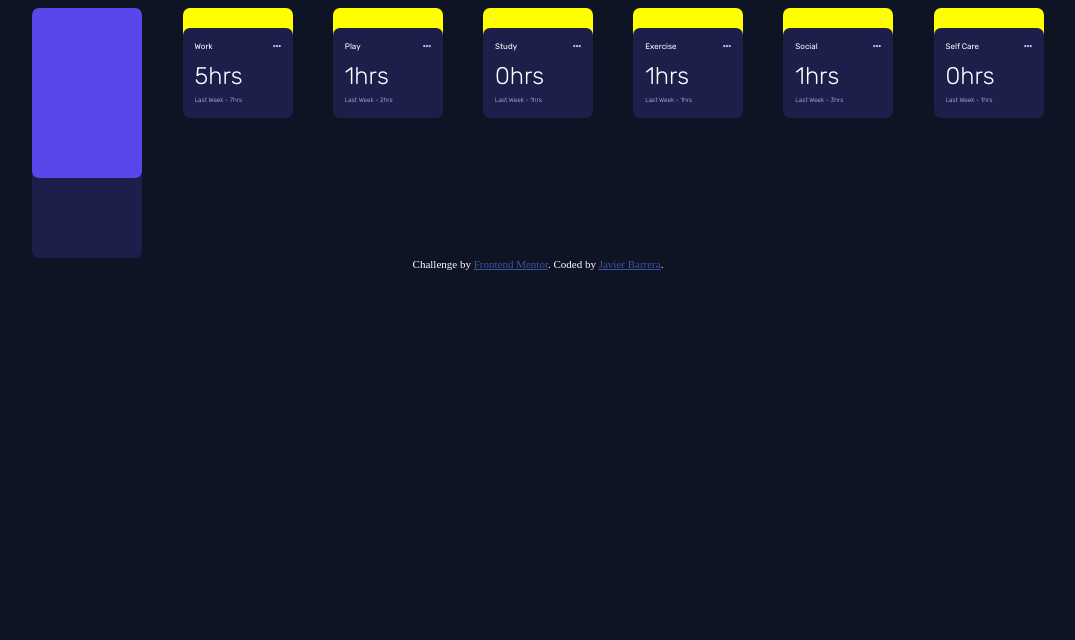
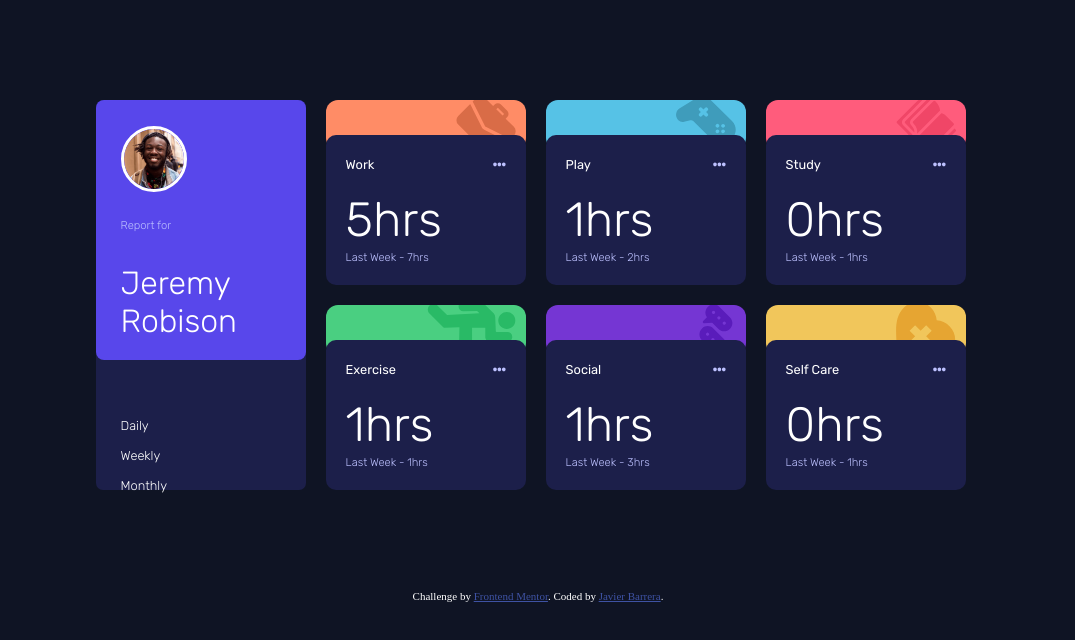
Before and after one commit to javierb256/Time-Management-Dashboard, a React (Create React App) app: page / in a window 1280 px wide. Shown: the top 640 px of the page, without its empty margins (102-1177 px from the left). Built offline with nearby package versions, Linux system fonts and the light colour scheme.

Commit message:
fixed desktop basic view

```diff
--- a/src/Components/BigCard.js
+++ b/src/Components/BigCard.js
@@ -1,12 +1,25 @@
 //add BigCard styling
 import classes from "./BigCard.module.css";
-
-function BigCard(){
-    return(
-        <div className={classes.filters}>
-            <div className={classes.user}></div>
+import profile from "../images/image-jeremy.png";
+function BigCard() {
+  return (
+    <div className={classes.userContainer}>
+      <div className={classes.user}>
+        <div className={classes.userContent}>
+          <img src={profile} alt="user card" className={classes.profilePic} />
+          <div className={classes.userInformation}>
+            <h6>Report for</h6>
+            <p className={classes.username}>Jeremy Robison</p>
+          </div>
         </div>
-    );
+        <ul>
+            <li>Daily</li>
+            <li>Weekly</li>
+            <li>Monthly</li>
+        </ul>
+      </div>
+    </div>
+  );
 }
 
 export default BigCard;
--- a/src/Components/BigCard.module.css
+++ b/src/Components/BigCard.module.css
@@ -1,7 +1,9 @@
-.filters{
+.userContainer{
     display: relative;
-    height: 250px;
-    width: 110px;
+    /* height: 250px;
+    width: 110px; */
+    height: 390px;
+    width: 210px;
     background-color: hsl(235, 46%, 20%);
     border-radius: 7px;
     z-index: 2;
@@ -9,10 +11,50 @@
 
 .user{
     display: absolute;
-    height: 170px;
-    width: 110px;
+    /* height: 170px;
+    width: 110px; */
+    height: 260px;
+    width: 210px;
     background-color: hsl(246, 80%, 60%);
-    border-radius: 7px;
+    border-radius: 8px;
     z-index: 1;
 
 }
+.username{
+    font-family: 'Rubik', sans-serif;
+    color: white;
+    font-size: 2rem;
+    font-weight: 100;
+}
+
+h6{
+    margin-bottom: 0;
+}
+
+ul{
+    color: white;
+    list-style-type: none;
+    font-family: 'Rubik', sans-serif;
+    padding-left: 25px;
+}
+
+li{
+    font-size: 0.8rem;
+    font-weight: 100;
+    margin-bottom: 15px;
+}
+
+
+.profilePic{
+    border: solid;
+    border-color: white;
+    border-radius: 50px;
+}
+
+.userContent{
+    padding: 30px 25px;
+}
+
+.userInformation{
+    margin-top: 30px;
+}
--- a/src/Components/Card.js
+++ b/src/Components/Card.js
@@ -10,7 +10,6 @@ function Card(props) {
   return (
     <>
     <div className={classes.container}>{props.children}</div>
-    {/* <div className={classes.top}></div> */}
     </>
   )
 
--- a/src/Components/Card.module.css
+++ b/src/Components/Card.module.css
@@ -1,18 +1,9 @@
 
 .container{
-    width: 110px;
-    height: 90px;
+    width: 200px;
+    height: 150px;
     background-color: hsl(235, 46%, 20%);
-    border-radius: 7px;
-    /* z-index: 7; */
+    border-radius: 10px;
+    z-index: 5;
 
 }
-
-.top{
-    position: relative;
-    width: 110px;
-    height: 20px;
-    background-color: green;
-    right: 40px;
-    z-index: 5;
-}
--- a/src/Information/Hours.js
+++ b/src/Information/Hours.js
@@ -12,30 +12,14 @@ import classes from "./Hours.module.css";
 import { FontAwesomeIcon } from "@fortawesome/react-fontawesome";
 import { faEllipsisH } from "@fortawesome/free-solid-svg-icons";
 
-import images from "../images/icon-exercise.svg";
+import work from "../images/icon-work.svg";
+import play from "../images/icon-play.svg";
+import study from "../images/icon-study.svg";
+import exercise from "../images/icon-exercise.svg";
+import social from "../images/icon-social.svg";
+import selfCare from "../images/icon-self-care.svg";
 
-const background = ["orange", "blue", "pink", "green", "purple", "yellow"]
-
-// const background = [
-//   {
-//     color: "orange"
-//   },
-//   {
-//     color: "blue"
-//   },
-//   {
-//     color: "pink"
-//   },
-//   {
-//     color: "green"
-//   },
-//   {
-//     color: "purple"
-//   },
-//   {
-//     color: "yellow"
-//   }
-// ]
+const background = [work, play, study, exercise, social, selfCare]
 
 function Hours() {
   return (
@@ -43,11 +27,10 @@ function Hours() {
       {data.map((element, index) => {
         return (
           <div className={classes.background}>
-            {/* <div className={classes.overlay}><img src={images} /></div>*/}
+            <div className={classes.icon}><img src={background[index]} alt="card icon"/></div>
             <div className={classes.cardDiv}>
-              <Card className={classes.push}>
-                <div className={classes.container}>
-                  {/* <div className={classes.top}></div> */}
+              <Card>
+                <div className={classes.cardInformation}>
                   <h5>
                     {element.title}
                     <span>
@@ -59,7 +42,9 @@ function Hours() {
                     Last Week - {element.timeframes.daily.previous}hrs
                   </h6>
                   {/* <div className={classes.top}></div> */}
+
                 </div>
+
               </Card>
             </div>
           </div>
--- a/src/Information/Hours.module.css
+++ b/src/Information/Hours.module.css
@@ -5,21 +5,17 @@ span{
     color: hsl(236, 100%, 87%);
 }
 
-img{
-    position: relative;
-    width: 20px;
-    left: 0px;
-}
+
 h3{
     margin-top: -3px;
     color: white;
     font-family: 'Rubik', sans-serif;
-    font-size: 1.5rem;
-    font-weight: 300;
+    font-size: 3rem;
+    font-weight: 200;
 }
 h5{
     color: white;
-    font-size: 0.5rem;
+    font-size: 0.8rem;
     font-family: 'Rubik', sans-serif;
     font-weight: 400;
 }
@@ -28,26 +24,57 @@ h6{
     margin-top: -7px;
     color: hsl(236, 100%, 87%);
     font-family: 'Rubik', sans-serif;
-    font-size: 0.4rem;
+    font-size: 0.7rem;
     font-weight: 300;
 }
 
-.container{
+img{
+    margin-top: -4px;
+    margin-right: 10px;
+    /* width: 50px; */
+    height: 60px;
+}
+
+.icon{
+    position: absolute;
+    overflow-y: hidden;
+    right: 0;
+    z-index: -1;
+}
+.background{
     position: relative;
-    padding: 1px 12px;
+    border-radius: 12px;
+    height: 50px;
+    z-index: -2;
+}
+
+.cardDiv{
+    margin-top: 35px;
+}
+
+.cardInformation{
+    padding: 1px 20px;
 }
 
 .previous{
-    margin-top: -18px;
+    margin-top: -45px;
 }
 
-.background{
-    background-color: yellow;
-    border-radius: 7px;
-    height: 100px;
-    width: 110px;
+.background:nth-child(1){
+    background-color: hsl(15, 100%, 70%);
 }
-
-.cardDiv{
-    margin-top: 20px;
+.background:nth-child(2){
+    background-color: hsl(195, 74%, 62%);
 }
+.background:nth-child(3){
+    background-color: hsl(348, 100%, 68%);
+}
+.background:nth-child(4){
+    background-color: hsl(145, 58%, 55%);
+}
+.background:nth-child(5){
+    background-color: hsl(264, 64%, 52%);
+}
+.background:nth-child(6){
+    background-color: hsl(43, 84%, 65%);
+}
--- a/src/layout/Layout.js
+++ b/src/layout/Layout.js
@@ -8,14 +8,17 @@
 import Hours from "../Information/Hours";
 import User from "../Information/User";
 import classes from "../layout/Layout.module.css";
-function Layout(){
-
-    return (
-        <div className={classes.container}>
-            <User />
-            <Hours />
-        </div>
-    );
+function Layout() {
+  return (
+    <div className={classes.mainContainer}>
+      <div>
+        <User />
+      </div>
+      <div className={classes.hoursContainer}>
+        <Hours />
+      </div>
+    </div>
+  );
 }
 
 export default Layout;
--- a/src/layout/Layout.module.css
+++ b/src/layout/Layout.module.css
@@ -1,16 +1,46 @@
-.container{
-    max-width: 80%;
-    margin: 0 auto;
-    display: flex;
-    flex-flow: row wrap;
-    justify-content: space-between;
-    gap: 5px;
-}
-
-.cardContainer{
-    max-width: 90%;
-}
-
 body{
     background-color: hsl(226, 43%, 10%);
 }
+.mainContainer{
+    /* background-color: red; */
+    max-width: 70%;
+    /* max-width: 60%; */
+    margin: 100px auto;
+    display: flex;
+    flex-flow: row ;
+    /* justify-content: space-between; */
+    /* gap: 5px; */
+}
+
+/* .cardContainer{
+    max-width: 90%;
+} */
+
+
+.hoursContainer{
+    /* background-color: hotpink; */
+    margin-left: 20px;
+    width: 100%;
+    display: flex;
+    flex-flow: row wrap;
+    /* gap: 12px; */
+    column-gap: 20px;
+    row-gap: 20px;
+}
+
+@media only screen and (max-width: 768px){
+    .container{
+        /* background-color: green; */
+        flex-direction: row;
+    }
+
+    .userContainer{
+        width: 100%;
+        display: flex;
+        /* flex-direction: column; */
+    }
+
+    .hoursContainer{
+        /* flex-direction: column; */
+    }
+}
```
